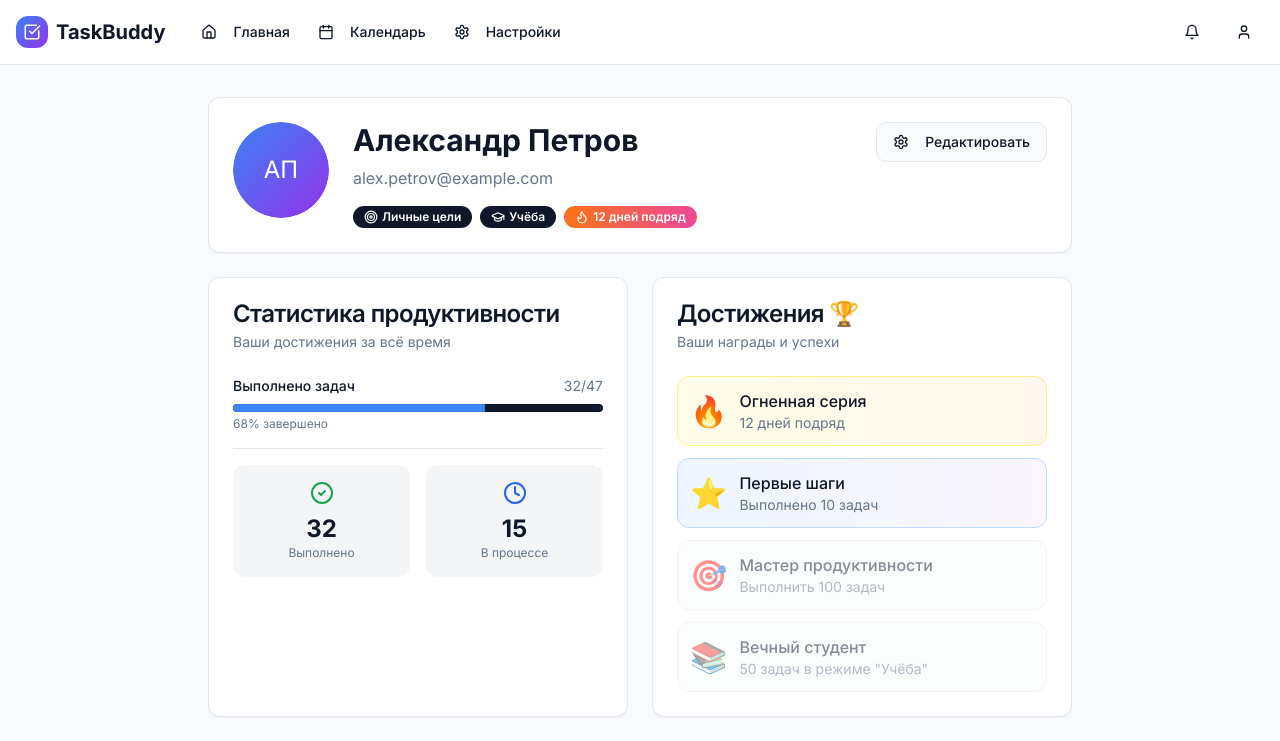
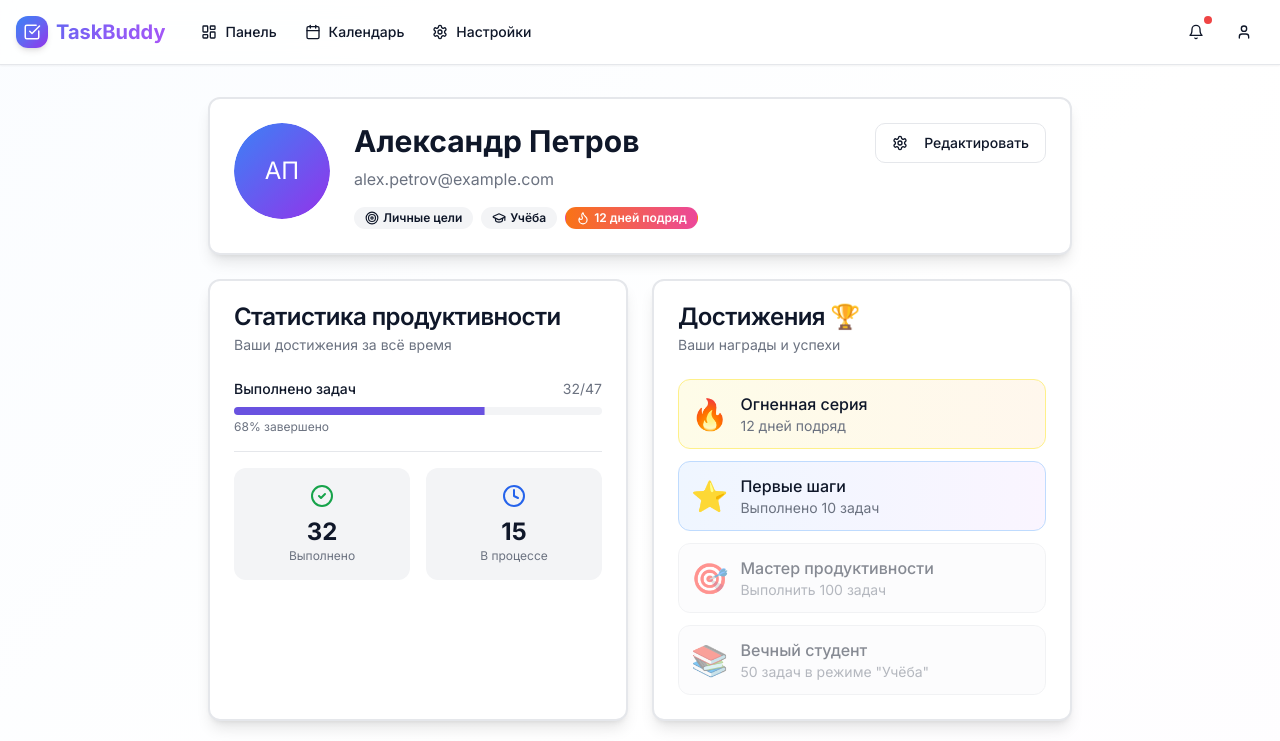
Before and after one commit to 7Lexa7/taskbuddy-project, a React (Vite) app: page /profile in a window 1280 px wide. Shown: the top 741 px of the page. Built offline with nearby package versions, Linux system fonts and the light colour scheme.

Commit message:
Разработка дизайна TaskBuddy

```diff
--- a/src/index.css
+++ b/src/index.css
@@ -6,7 +6,7 @@
 
 @layer base {
   :root {
-    --background: 210 20% 98%;
+    --background: 0 0% 100%;
     --foreground: 222 47% 11%;
 
     --card: 0 0% 100%;
@@ -15,45 +15,38 @@
     --popover: 0 0% 100%;
     --popover-foreground: 222 47% 11%;
 
-    --primary: 217 91% 60%;
+    --primary: 250 70% 60%;
     --primary-foreground: 0 0% 100%;
 
-    --secondary: 222 47% 11%;
-    --secondary-foreground: 0 0% 100%;
+    --secondary: 220 14% 96%;
+    --secondary-foreground: 222 47% 11%;
 
-    --muted: 210 20% 96%;
-    --muted-foreground: 215 16% 47%;
+    --muted: 220 14% 96%;
+    --muted-foreground: 220 9% 46%;
 
-    --accent: 38 92% 50%;
+    --accent: 250 70% 60%;
     --accent-foreground: 0 0% 100%;
 
-    --destructive: 0 72% 51%;
+    --destructive: 0 84% 60%;
     --destructive-foreground: 0 0% 100%;
 
     --success: 142 71% 45%;
     --success-foreground: 0 0% 100%;
 
-    --border: 214 32% 91%;
-    --input: 214 32% 91%;
-    --ring: 217 91% 60%;
+    --border: 220 13% 91%;
+    --input: 220 13% 91%;
+    --ring: 250 70% 60%;
 
     --radius: 0.75rem;
 
-    --sidebar-background: 0 0% 98%;
-
-    --sidebar-foreground: 240 5.3% 26.1%;
-
-    --sidebar-primary: 240 5.9% 10%;
-
-    --sidebar-primary-foreground: 0 0% 98%;
-
-    --sidebar-accent: 240 4.8% 95.9%;
-
-    --sidebar-accent-foreground: 240 5.9% 10%;
-
+    --sidebar-background: 0 0% 100%;
+    --sidebar-foreground: 222 47% 11%;
+    --sidebar-primary: 250 70% 60%;
+    --sidebar-primary-foreground: 0 0% 100%;
+    --sidebar-accent: 220 14% 96%;
+    --sidebar-accent-foreground: 222 47% 11%;
     --sidebar-border: 220 13% 91%;
-
-    --sidebar-ring: 217.2 91.2% 59.8%;
+    --sidebar-ring: 250 70% 60%;
   }
 
   .dark {
@@ -167,9 +160,27 @@
   }
 
   .gradient-text {
-    background: linear-gradient(135deg, #667eea 0%, #764ba2 100%);
+    background: linear-gradient(135deg, #6366f1 0%, #8b5cf6 50%, #a855f7 100%);
     -webkit-background-clip: text;
     -webkit-text-fill-color: transparent;
     background-clip: text;
   }
+
+  .gradient-bg {
+    background: linear-gradient(135deg, #6366f1 0%, #8b5cf6 50%, #a855f7 100%);
+  }
+
+  .animate-bounce-slow {
+    animation: bounce 2s infinite;
+  }
+
+  @keyframes bounce {
+    0%,
+    100% {
+      transform: translateY(0);
+    }
+    50% {
+      transform: translateY(-10px);
+    }
+  }
 }
--- a/src/pages/Profile.tsx
+++ b/src/pages/Profile.tsx
@@ -20,34 +20,35 @@ const Profile = () => {
   const completionRate = (stats.completedTasks / stats.totalTasks) * 100;
 
   return (
-    <div className="min-h-screen bg-background">
-      <nav className="border-b bg-card sticky top-0 z-50 backdrop-blur-sm">
+    <div className="min-h-screen bg-gradient-to-br from-blue-50/30 via-background to-purple-50/30">
+      <nav className="border-b bg-white/80 backdrop-blur-md sticky top-0 z-50 shadow-sm">
         <div className="container mx-auto px-4 py-3 flex justify-between items-center">
           <div className="flex items-center gap-6">
             <button onClick={() => navigate('/')} className="flex items-center gap-2 hover:opacity-80 transition-opacity">
-              <div className="w-8 h-8 rounded-lg bg-gradient-to-br from-blue-500 to-purple-600 flex items-center justify-center">
+              <div className="w-8 h-8 rounded-lg bg-gradient-to-br from-blue-500 via-indigo-500 to-purple-600 flex items-center justify-center shadow-md">
                 <Icon name="CheckSquare" className="text-white" size={18} />
               </div>
-              <span className="text-xl font-bold">TaskBuddy</span>
+              <span className="text-xl font-bold gradient-text">TaskBuddy</span>
             </button>
             <div className="hidden md:flex gap-1">
-              <Button variant="ghost" size="sm" onClick={() => navigate('/app')}>
-                <Icon name="Home" className="mr-2" size={16} />
-                Главная
+              <Button variant="ghost" size="sm" className="gap-2" onClick={() => navigate('/app')}>
+                <Icon name="LayoutDashboard" size={16} />
+                Панель
               </Button>
-              <Button variant="ghost" size="sm" onClick={() => navigate('/calendar')}>
-                <Icon name="Calendar" className="mr-2" size={16} />
+              <Button variant="ghost" size="sm" className="gap-2" onClick={() => navigate('/calendar')}>
+                <Icon name="Calendar" size={16} />
                 Календарь
               </Button>
-              <Button variant="ghost" size="sm" onClick={() => navigate('/settings')}>
-                <Icon name="Settings" className="mr-2" size={16} />
+              <Button variant="ghost" size="sm" className="gap-2" onClick={() => navigate('/settings')}>
+                <Icon name="Settings" size={16} />
                 Настройки
               </Button>
             </div>
           </div>
-          <div className="flex items-center gap-3">
-            <Button variant="ghost" size="icon" onClick={() => navigate('/notifications')}>
+          <div className="flex items-center gap-2">
+            <Button variant="ghost" size="icon" className="relative" onClick={() => navigate('/notifications')}>
               <Icon name="Bell" size={18} />
+              <span className="absolute top-1 right-1 w-2 h-2 bg-red-500 rounded-full"></span>
             </Button>
             <Button variant="ghost" size="icon" onClick={() => navigate('/profile')}>
               <Icon name="User" size={18} />
@@ -57,7 +58,7 @@ const Profile = () => {
       </nav>
 
       <div className="container mx-auto px-4 py-8 max-w-4xl">
-        <Card className="mb-6">
+        <Card className="mb-6 border-2 shadow-lg animate-fade-in">
           <CardContent className="pt-6">
             <div className="flex flex-col md:flex-row items-center md:items-start gap-6">
               <Avatar className="w-24 h-24">
@@ -93,7 +94,7 @@ const Profile = () => {
         </Card>
 
         <div className="grid md:grid-cols-2 gap-6 mb-6">
-          <Card>
+          <Card className="border-2 shadow-lg animate-scale-in">
             <CardHeader>
               <CardTitle>Статистика продуктивности</CardTitle>
               <CardDescription>Ваши достижения за всё время</CardDescription>
@@ -127,7 +128,7 @@ const Profile = () => {
             </CardContent>
           </Card>
 
-          <Card>
+          <Card className="border-2 shadow-lg animate-scale-in" style={{animationDelay: '0.1s'}}>
             <CardHeader>
               <CardTitle>Достижения 🏆</CardTitle>
               <CardDescription>Ваши награды и успехи</CardDescription>
@@ -170,7 +171,7 @@ const Profile = () => {
           </Card>
         </div>
 
-        <Card>
+        <Card className="border-2 shadow-lg animate-scale-in" style={{animationDelay: '0.2s'}}>
           <CardHeader>
             <CardTitle>Активность по категориям</CardTitle>
             <CardDescription>Распределение ваших задач</CardDescription>
--- a/src/pages/Settings.tsx
+++ b/src/pages/Settings.tsx
@@ -17,34 +17,35 @@ const Settings = () => {
   const [darkMode, setDarkMode] = useState(false);
 
   return (
-    <div className="min-h-screen bg-background">
-      <nav className="border-b bg-card sticky top-0 z-50 backdrop-blur-sm">
+    <div className="min-h-screen bg-gradient-to-br from-blue-50/30 via-background to-purple-50/30">
+      <nav className="border-b bg-white/80 backdrop-blur-md sticky top-0 z-50 shadow-sm">
         <div className="container mx-auto px-4 py-3 flex justify-between items-center">
           <div className="flex items-center gap-6">
             <button onClick={() => navigate('/')} className="flex items-center gap-2 hover:opacity-80 transition-opacity">
-              <div className="w-8 h-8 rounded-lg bg-gradient-to-br from-blue-500 to-purple-600 flex items-center justify-center">
+              <div className="w-8 h-8 rounded-lg bg-gradient-to-br from-blue-500 via-indigo-500 to-purple-600 flex items-center justify-center shadow-md">
                 <Icon name="CheckSquare" className="text-white" size={18} />
               </div>
-              <span className="text-xl font-bold">TaskBuddy</span>
+              <span className="text-xl font-bold gradient-text">TaskBuddy</span>
             </button>
             <div className="hidden md:flex gap-1">
-              <Button variant="ghost" size="sm" onClick={() => navigate('/app')}>
-                <Icon name="Home" className="mr-2" size={16} />
-                Главная
+              <Button variant="ghost" size="sm" className="gap-2" onClick={() => navigate('/app')}>
+                <Icon name="LayoutDashboard" size={16} />
+                Панель
               </Button>
-              <Button variant="ghost" size="sm" onClick={() => navigate('/calendar')}>
-                <Icon name="Calendar" className="mr-2" size={16} />
+              <Button variant="ghost" size="sm" className="gap-2" onClick={() => navigate('/calendar')}>
+                <Icon name="Calendar" size={16} />
                 Календарь
               </Button>
-              <Button variant="ghost" size="sm" onClick={() => navigate('/settings')}>
-                <Icon name="Settings" className="mr-2" size={16} />
+              <Button variant="ghost" size="sm" className="gap-2" onClick={() => navigate('/settings')}>
+                <Icon name="Settings" size={16} />
                 Настройки
               </Button>
             </div>
           </div>
-          <div className="flex items-center gap-3">
-            <Button variant="ghost" size="icon" onClick={() => navigate('/notifications')}>
+          <div className="flex items-center gap-2">
+            <Button variant="ghost" size="icon" className="relative" onClick={() => navigate('/notifications')}>
               <Icon name="Bell" size={18} />
+              <span className="absolute top-1 right-1 w-2 h-2 bg-red-500 rounded-full"></span>
             </Button>
             <Button variant="ghost" size="icon" onClick={() => navigate('/profile')}>
               <Icon name="User" size={18} />
@@ -54,13 +55,16 @@ const Settings = () => {
       </nav>
 
       <div className="container mx-auto px-4 py-8 max-w-4xl">
-        <div className="mb-8">
-          <h1 className="text-3xl font-bold mb-2">Настройки ⚙️</h1>
-          <p className="text-muted-foreground">Персонализируйте TaskBuddy под себя</p>
+        <div className="mb-8 animate-fade-in">
+          <h1 className="text-3xl md:text-4xl font-bold mb-2 flex items-center gap-3">
+            <Icon name="Settings" size={32} className="text-primary" />
+            Настройки
+          </h1>
+          <p className="text-muted-foreground text-lg">Персонализируйте TaskBuddy под себя</p>
         </div>
 
         <div className="space-y-6">
-          <Card>
+          <Card className="border-2 shadow-lg animate-scale-in">
             <CardHeader>
               <CardTitle>Уведомления</CardTitle>
               <CardDescription>Настройте способы получения напоминаний о задачах</CardDescription>
@@ -149,7 +153,7 @@ const Settings = () => {
             </CardContent>
           </Card>
 
-          <Card>
+          <Card className="border-2 shadow-lg animate-scale-in" style={{animationDelay: '0.1s'}}>
             <CardHeader>
               <CardTitle>Внешний вид</CardTitle>
               <CardDescription>Настройте тему и оформление интерфейса</CardDescription>
@@ -189,7 +193,7 @@ const Settings = () => {
             </CardContent>
           </Card>
 
-          <Card>
+          <Card className="border-2 shadow-lg animate-scale-in" style={{animationDelay: '0.2s'}}>
             <CardHeader>
               <CardTitle>Категории</CardTitle>
               <CardDescription>Управляйте категориями задач</CardDescription>
@@ -231,9 +235,12 @@ const Settings = () => {
             </CardContent>
           </Card>
 
-          <Card>
+          <Card className="border-2 shadow-lg bg-red-50/50 animate-scale-in" style={{animationDelay: '0.3s'}}>
             <CardHeader>
-              <CardTitle>Опасная зона</CardTitle>
+              <CardTitle className="text-red-600 flex items-center gap-2">
+                <Icon name="AlertTriangle" size={20} />
+                Опасная зона
+              </CardTitle>
               <CardDescription>Необратимые действия с вашим аккаунтом</CardDescription>
             </CardHeader>
             <CardContent className="space-y-3">
```
